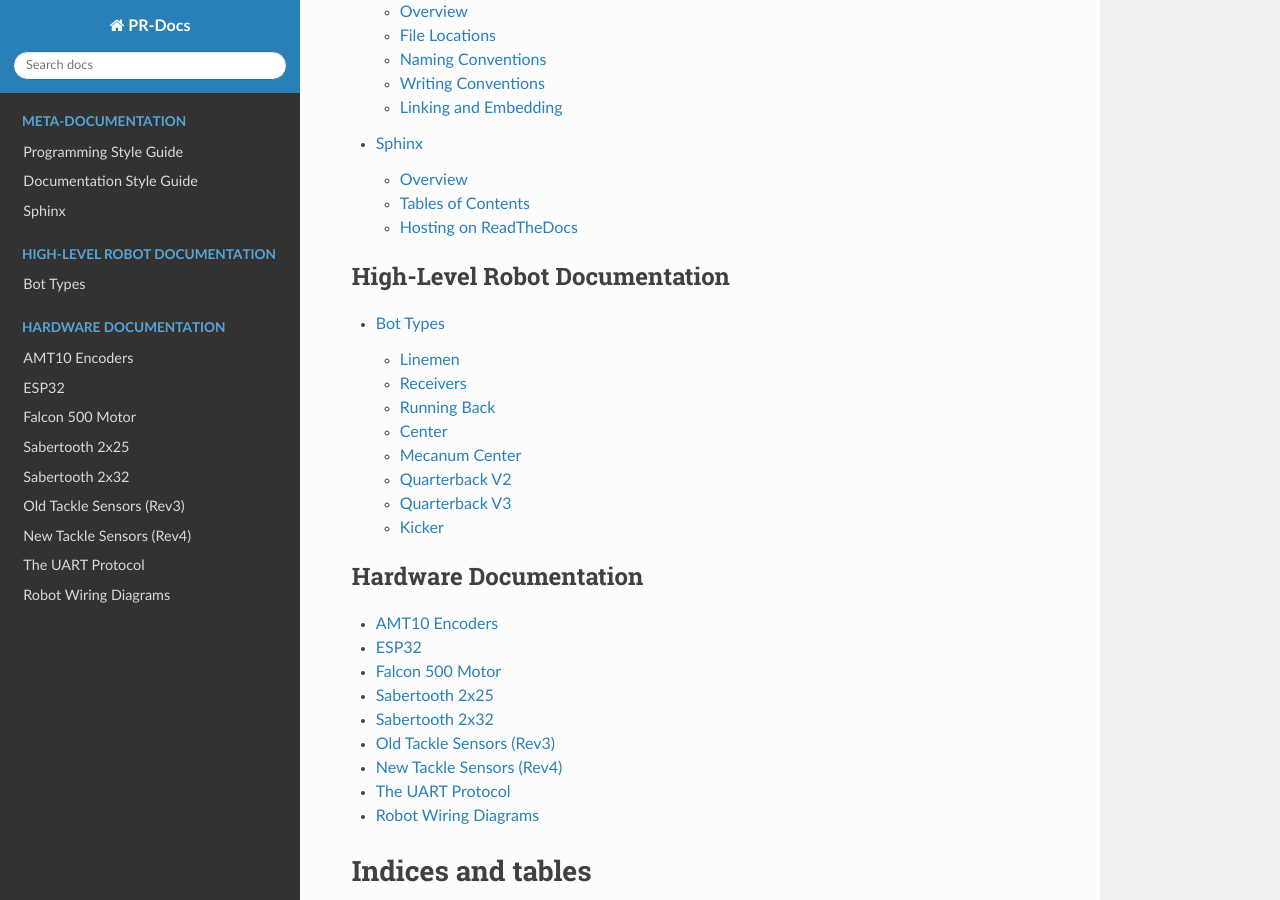
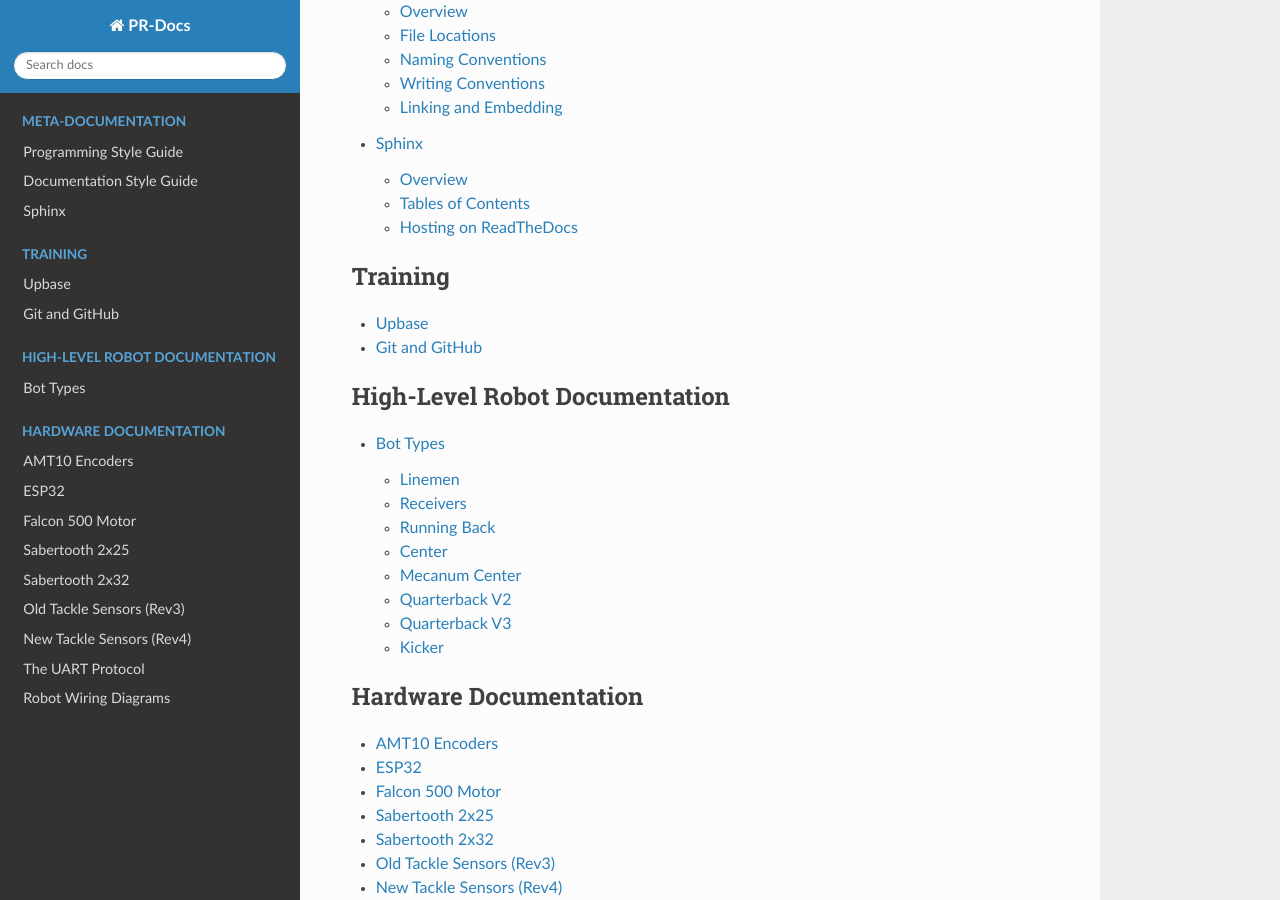
Before and after one commit to PolarRobotics/PR-Docs, a Sphinx documentation site: the page built from docs/source/index.md, in a window 1280 px wide and 900 px high, scrolled down 388 px. Built offline with Sphinx 7.4.7 and the Read the Docs theme 2.0.0, drawn with Linux system fonts in a browser that asks for light colours; pages that are not in the unit, such as notebooks, are missing from menus.

Commit message:
add training to toctree

````diff
--- a/docs/source/index.md
+++ b/docs/source/index.md
@@ -13,6 +13,15 @@ maxdepth: 2
 metadocs/programming_style_guide
 metadocs/documentation_style_guide
 metadocs/sphinx
+```
+
+```{toctree}
+---
+caption: Training
+maxdepth: 1
+---
+training/upbase
+training/git
 ```
 
 ```{toctree}
--- a/docs/source/training/git.md
+++ b/docs/source/training/git.md
@@ -0,0 +1,2 @@
+# Git and GitHub
+WIP
````
